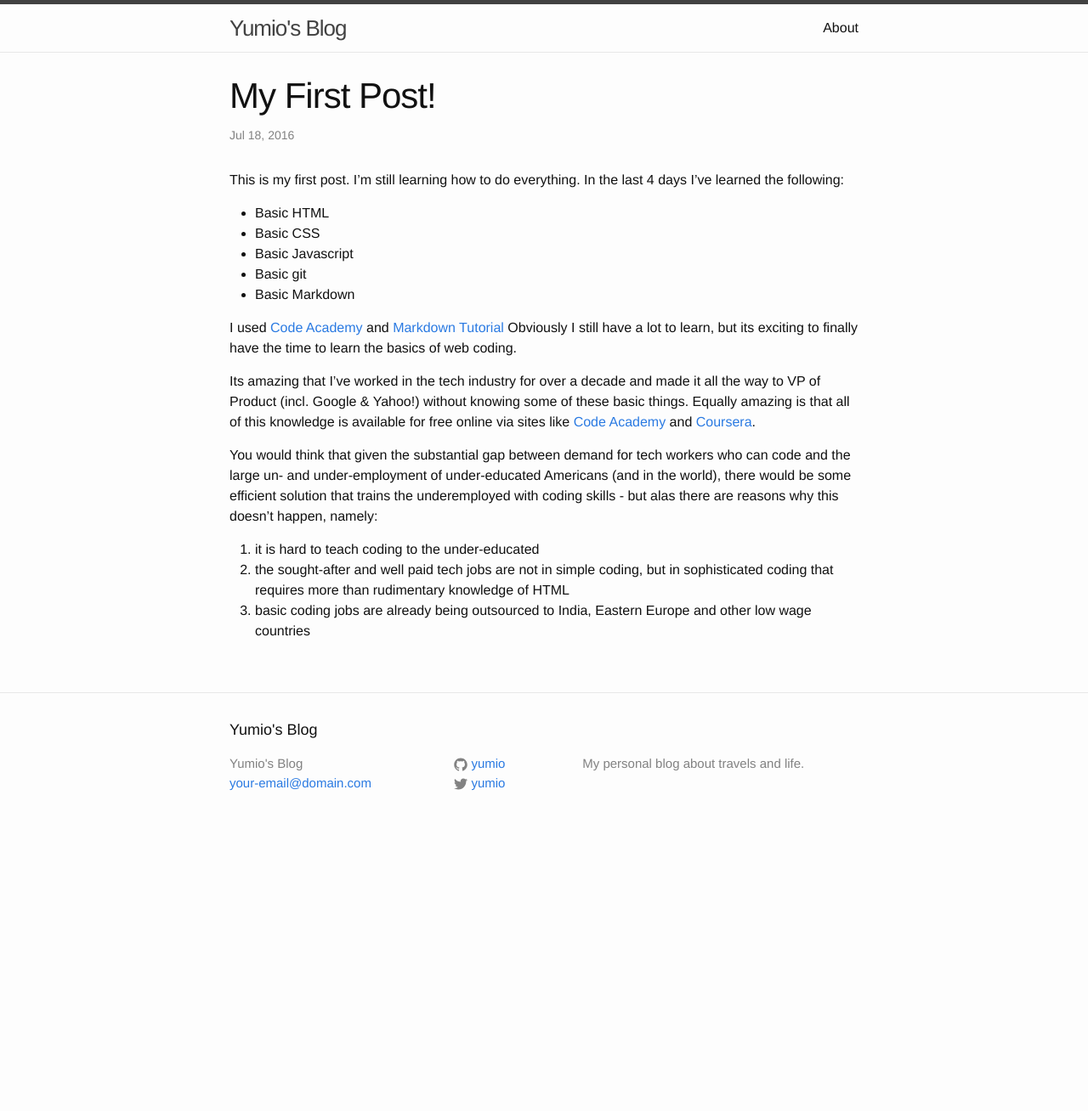
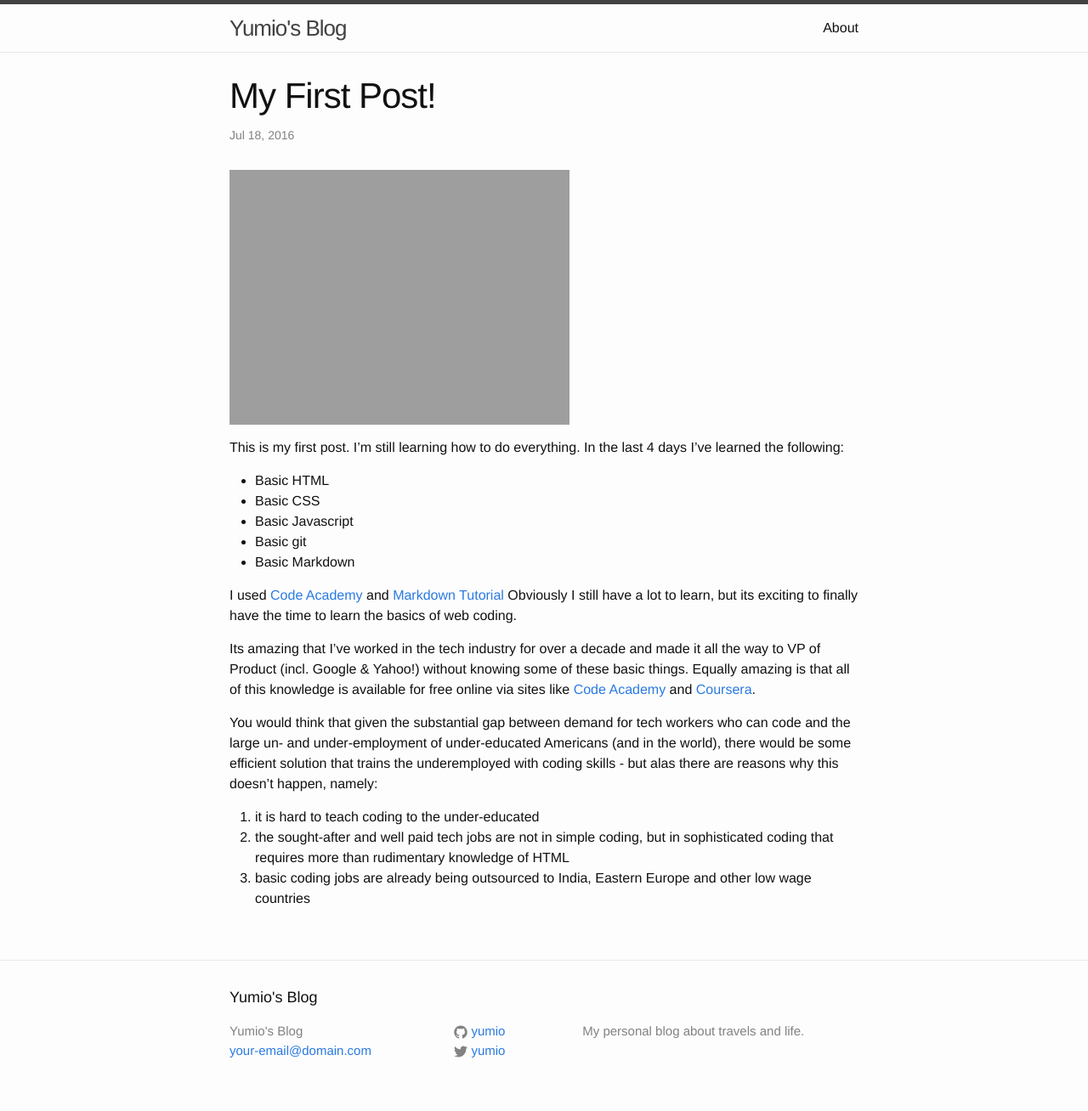
Before and after one commit to yumio/yumio.github.io, a Jekyll site: the page built from _posts/2016-07-18-My-First-Post.markdown, in a window 1280 px wide. Shown: the whole page at 85% size. Built offline with Jekyll 4.4.1, drawn with Linux system fonts in a browser that asks for light colours; before the commit the page ends 993 px from its top, so only the background shows below that.

Commit message:
add image into post for 7/18/2016

```diff
--- a/_posts/2016-07-18-My-First-Post.markdown
+++ b/_posts/2016-07-18-My-First-Post.markdown
@@ -4,6 +4,9 @@ title:  "My First Post!"
 date:   2016-07-18 10:57:55 -0400
 categories:
 ---
+
+![Bryce Canyon]({{site.url}}/assets/BryceCanyon.jpg)
+
 This is my first post.  I'm still learning how to do everything.
 In the last 4 days I've learned the following:
 
```
Also changed, not shown: 1 other file.
